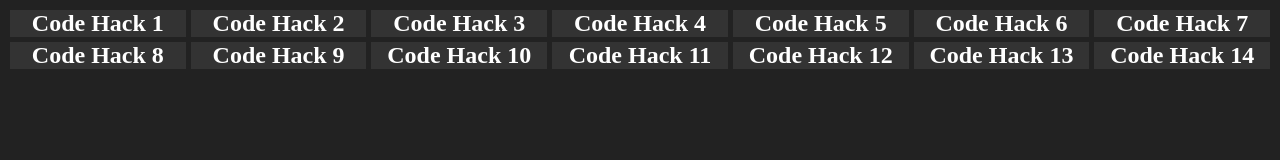
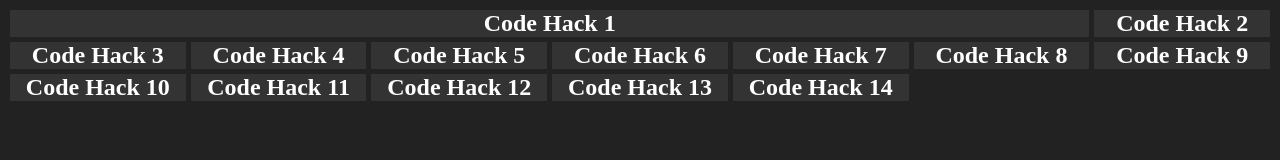
Before and after one commit to naimur202164-rony/Css, a plain HTML site: page responsive/index.html in a window 1280 px wide. Drawn offline with Linux system fonts and the light colour scheme.

Commit message:
working on section one

```diff
--- /dev/null
+++ b/Section1/style.css
@@ -0,0 +1,8 @@
+* {
+  margin: 0;
+  padding: 0;
+}
+
+body {
+  background: green;
+}
--- a/responsive/index.html
+++ b/responsive/index.html
@@ -33,9 +33,15 @@
         align-items: center;
         color: #fff;
       }
-
+      .container .card h2 {
+        cursor: pointer;
+      }
       .container .card:hover {
         background: pink;
+      }
+
+      .container .card:nth-child(1) {
+        grid-column: 1/7;
       }
     </style>
   </head>
```
Also changed, not shown: Section1/index.html (added, +18 -0 lines).
